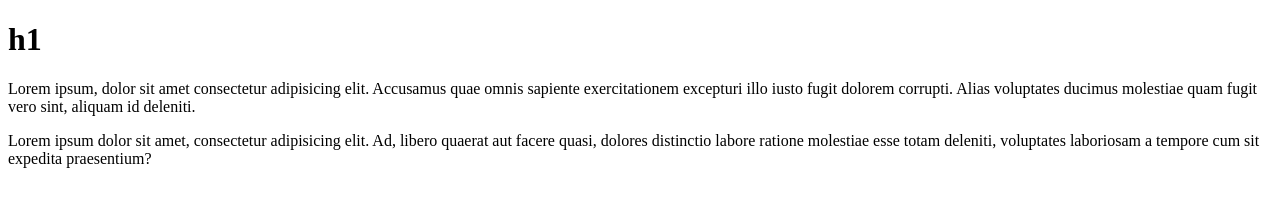
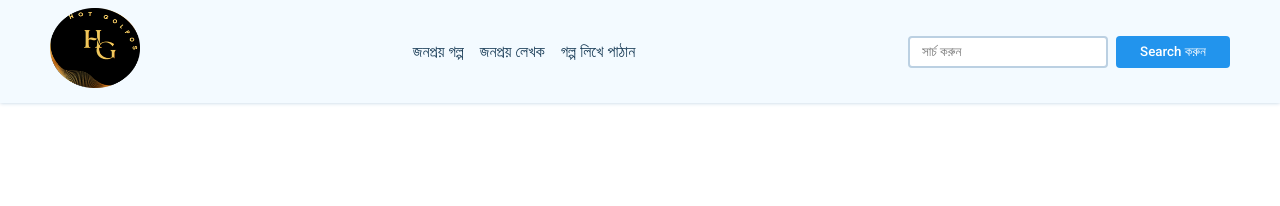
Before and after one commit to hotgolpos/hotgolpo, a plain HTML site: page index.html in a window 1280 px wide. Drawn offline with Linux system fonts and the light colour scheme.

Commit message:
html change or css add

```diff
--- /dev/null
+++ b/css/index.css
@@ -0,0 +1,112 @@
+@import url("https://fonts.googleapis.com/css2?family=Poppins:wght@500&family=Roboto:wght@500&display=swap");
+
+* {
+    padding: 0;
+    margin: 0;
+    box-sizing: border-box;
+}
+
+:root {
+    --primary-text-color: #183b56;
+    --secondary-text-color: #577592;
+    --accent-color: #2294ed;
+    --accent-color-dark: #1d69a3;
+}
+
+body {
+    font-family: "Poppins", sans-serif;
+    color: var(--primary-text-color);
+}
+
+p {
+    font-family: "Roboto", sans-serif;
+    color: var(--secondary-text-color);
+    line-height: 1.4rem;
+}
+
+a {
+    text-decoration: none;
+}
+
+ul {
+    list-style: none;
+}
+
+.flex {
+    display: flex;
+    align-items: center;
+}
+
+.container {
+    max-width: 1180px;
+    margin-inline: auto;
+    overflow: hidden;
+}
+
+nav {
+    background-color: #f3faff;
+    box-shadow: 0 0 4px #bbd0e2;
+    position: fixed;
+    top: 0;
+    z-index: 99;
+    left: 0;
+    right: 0;
+}
+
+.main-nav {
+    justify-content: space-between;
+    padding-block: 8px;
+}
+
+.company-logo img {
+    width: 90px;
+    height: 80px;
+}
+
+.nav-links ul {
+    gap: 16px;
+}
+
+.hover-link {
+    cursor: pointer;
+}
+
+.hover-link:hover {
+    color: var(--secondary-text-color);
+}
+
+.hover-link:active {
+    color: red;
+}
+
+.nav-item.active {
+    color: var(--accent-color);
+}
+
+.search-bar {
+    height: 32px;
+    gap: 8px;
+}
+
+.news-input {
+    width: 200px;
+    height: 100%;
+    padding-inline: 12px;
+    border-radius: 4px;
+    border: 2px solid #bbd0e2;
+    font-family: "Roboto", sans-serif;
+}
+
+.search-button {
+    background-color: var(--accent-color);
+    color: white;
+    padding: 8px 24px;
+    border: none;
+    border-radius: 4px;
+    cursor: pointer;
+    font-family: "Roboto", sans-serif;
+}
+
+.search-button:hover {
+    background-color: var(--accent-color-dark);
+}
--- a/index.css
+++ /dev/null
@@ -1,23 +0,0 @@
-#nav ul {
-    list-style-type: none;
-    margin: 0;
-    padding: 0;
-    overflow: hidden;
-    background-color: #3bc5e0;
-  }
-
- #nav li {
-    float: left;
-  }
-
- #nav li a {
-    display: block;
-    color: white;
-    text-align: center;
-    padding: 14px 16px;
-    text-decoration: none;
-  }
-
- #nav li a:hover {
-    background-color: #b91d1d;
-  }
--- a/index.html
+++ b/index.html
@@ -2,23 +2,53 @@
 <html lang="en">
   <head>
     <meta charset="UTF-8" />
+    <meta http-equiv="X-UA-Compatible" content="IE=edge" />
     <meta name="viewport" content="width=device-width, initial-scale=1.0" />
-    <title>Hot Golpos</title>
-    <link rel="stylesheet" href="/index.css">
+    <title>Hot-Golpos - create for everyone</title>
+    <link rel="icon" href="./image/logo-modified.png" />
+    <link rel="stylesheet" href="./css/index.css" />
   </head>
   <body>
-    <h1>h1</h1>
-    <p>
-      Lorem ipsum, dolor sit amet consectetur adipisicing elit. Accusamus quae
-      omnis sapiente exercitationem excepturi illo iusto fugit dolorem corrupti.
-      Alias voluptates ducimus molestiae quam fugit vero sint, aliquam id
-      deleniti.
-    </p>
-    <p>
-      Lorem ipsum dolor sit amet, consectetur adipisicing elit. Ad, libero
-      quaerat aut facere quasi, dolores distinctio labore ratione molestiae esse
-      totam deleniti, voluptates laboriosam a tempore cum sit expedita
-      praesentium?
-    </p>
+    <nav>
+      <div class="main-nav container flex">
+        <a href="#" onclick="reload()" class="company-logo">
+          <img src="./image/logo-modified.png" alt="company logo" />
+        </a>
+        <div class="nav-links">
+          <ul class="flex">
+            <li
+              class="hover-link nav-item"
+              id="ipl"
+              onclick="onNavItemClick('ipl')"
+            >
+              জনপ্রয় গল্প
+            </li>
+            <li
+              class="hover-link nav-item"
+              id="finance"
+              onclick="onNavItemClick('finance')"
+            >
+              জনপ্রয় লেখক
+            </li>
+            <li
+              class="hover-link nav-item"
+              id="politics"
+              onclick="onNavItemClick('politics')"
+            >
+              গল্প লিখে পাঠান
+            </li>
+          </ul>
+        </div>
+        <div class="search-bar flex">
+          <input
+            id="search-text"
+            type="text"
+            class="news-input"
+            placeholder="সার্চ করুন "
+          />
+          <button id="search-button" class="search-button">Search করুন</button>
+        </div>
+      </div>
+    </nav>
   </body>
 </html>
```
